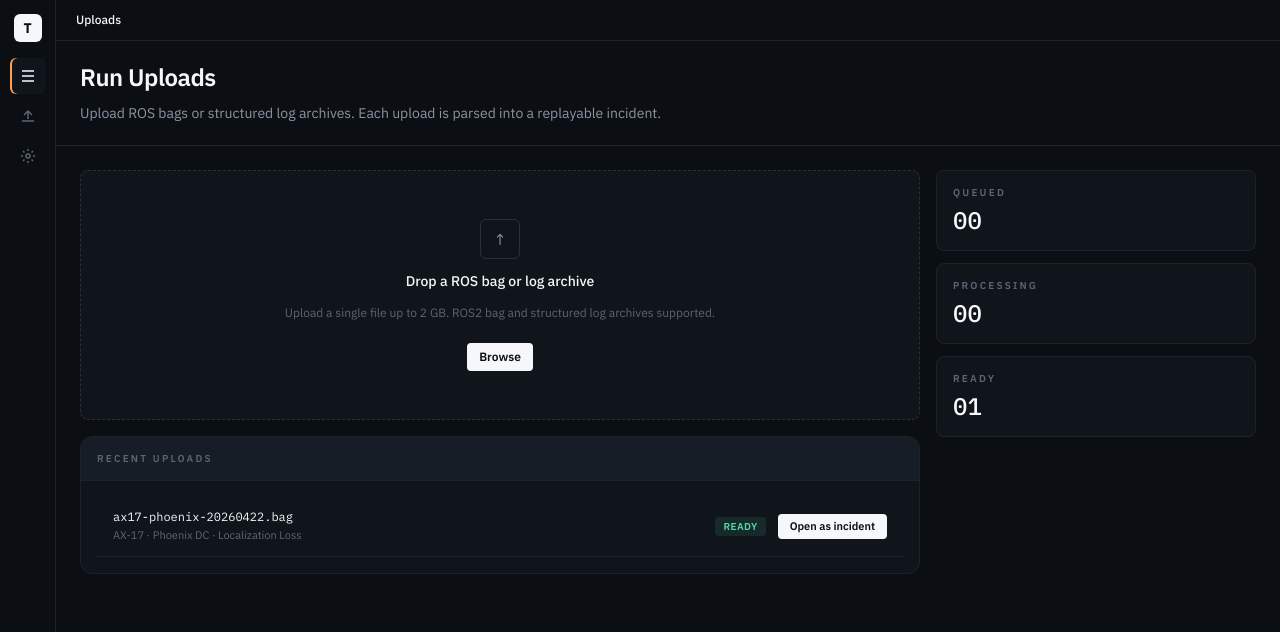
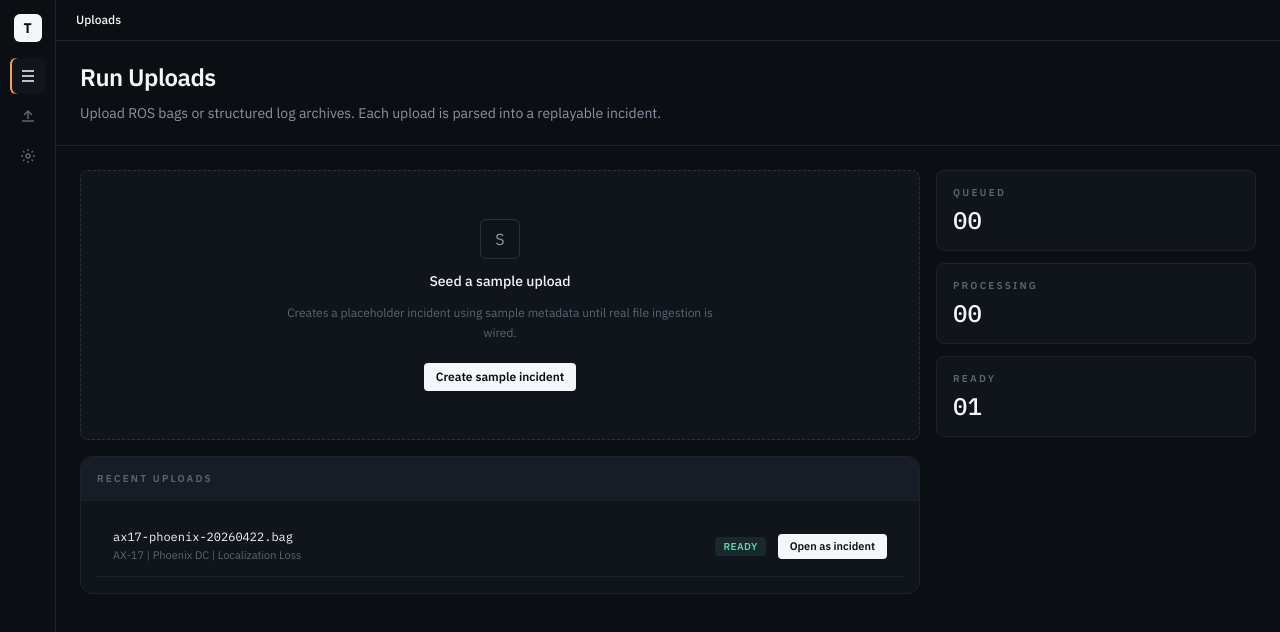
Before and after one commit to ypratap11/traceaxis, a Next.js app: page /app/uploads in a window 1280 px wide. Shown: the top 632 px of the page. Built offline with nearby package versions, Linux system fonts and the light colour scheme.

Commit message:
Fix UI copy and sample upload behavior

```diff
--- a/app/app/uploads/page.tsx
+++ b/app/app/uploads/page.tsx
@@ -19,7 +19,7 @@ export default async function UploadsPage() {
     >
       <div className="grid gap-4 lg:grid-cols-[minmax(0,1fr)_320px]">
         <div className="space-y-4">
-          <DropzoneWithServerFallback />
+          <SampleUploadSeeder />
           <Panel eyebrow="Recent uploads" bodyClassName="p-0">
             {uploads.length === 0 ? (
               <div className="px-4 py-8 text-center text-sm text-ink-3">
@@ -37,59 +37,45 @@ export default async function UploadsPage() {
           </Panel>
         </div>
         <aside className="space-y-3">
-          <MetricTile
-            label="Queued"
-            value={String(countQueued).padStart(2, "0")}
-          />
+          <MetricTile label="Queued" value={String(countQueued).padStart(2, "0")} />
           <MetricTile
             label="Processing"
             value={String(countProcessing).padStart(2, "0")}
           />
-          <MetricTile
-            label="Ready"
-            value={String(countReady).padStart(2, "0")}
-          />
+          <MetricTile label="Ready" value={String(countReady).padStart(2, "0")} />
         </aside>
       </div>
     </AppShell>
   );
 }
 
-// Until a real file picker is wired in, Browse submits a pre-filled
-// form that creates a sample upload via POST /api/uploads. The backend
-// currently requires a full incident record, which the dropzone pattern
-// alone can't provide. Replacing this is deferred to a future plan.
-function DropzoneWithServerFallback() {
+// Until real file ingestion exists, this form explicitly creates
+// a sample upload and linked incident. It should not pretend to pick a file.
+function SampleUploadSeeder() {
   return (
     <form action="/api/uploads" method="post">
       <input type="hidden" name="title" value="New upload" />
       <input type="hidden" name="robot" value="AX-31" />
       <input type="hidden" name="site" value="Dallas Pilot" />
       <input type="hidden" name="failureType" value="Planner Timeout" />
-      <input
-        type="hidden"
-        name="sourceName"
-        value="ax31-dallas-placeholder.bag"
-      />
+      <input type="hidden" name="sourceName" value="ax31-dallas-placeholder.bag" />
       <input type="hidden" name="softwareVersion" value="v0.9.15" />
       <div className="flex flex-col items-center gap-3 rounded-md border border-dashed border-line-strong bg-surface-1 px-6 py-12 text-center">
         <div
           aria-hidden="true"
           className="flex h-10 w-10 items-center justify-center rounded-sm border border-line-strong text-ink-2"
         >
-          ↑
+          S
         </div>
-        <div className="text-sm font-medium text-ink-0">
-          Drop a ROS bag or log archive
-        </div>
+        <div className="text-sm font-medium text-ink-0">Seed a sample upload</div>
         <div className="max-w-md text-xs leading-5 text-ink-3">
-          Upload a single file up to 2 GB. ROS2 bag and structured log archives supported.
+          Creates a placeholder incident using sample metadata until real file ingestion is wired.
         </div>
         <button
           type="submit"
           className="mt-2 rounded-xs bg-ink-0 px-3 py-1.5 text-xs font-semibold text-surface-0"
         >
-          Browse
+          Create sample incident
         </button>
       </div>
     </form>
--- a/app/page.tsx
+++ b/app/page.tsx
@@ -44,10 +44,10 @@ export default function HomePage() {
               View sample incident
             </Link>
             <Link
-              href="/app/incidents"
+              href="/#workflow"
               className="rounded-xs border border-line-strong px-4 py-2 text-xs font-medium text-ink-1 transition hover:border-ink-3 hover:text-ink-0"
             >
-              Book demo
+              See workflow
             </Link>
           </div>
         </section>
@@ -58,7 +58,7 @@ export default function HomePage() {
           </div>
           <ScrubberHero events={events} durationMs={durationMs} />
           <p className="max-w-2xl text-xs leading-6 text-ink-3">
-            The same timeline that drives the replay console — playing a sample
+            The same timeline that drives the replay console - playing a sample
             incident end-to-end. Click any marker to seek.
           </p>
         </section>
@@ -89,8 +89,8 @@ export default function HomePage() {
 
         <footer className="border-t border-line pt-6 text-xs text-ink-3">
           <div className="flex flex-wrap items-center justify-between gap-3">
-            <span>TraceAxis · incident replay for robotics teams</span>
-            <span className="font-mono">© 2026</span>
+            <span>TraceAxis - incident replay for robotics teams</span>
+            <span className="font-mono">(c) 2026</span>
           </div>
         </footer>
       </main>
--- a/components/primitives/scrubber.tsx
+++ b/components/primitives/scrubber.tsx
@@ -90,8 +90,7 @@ export function Scrubber({
     <div className="rounded-md border border-line bg-surface-1 px-5 py-3.5">
       <div className="mb-2 flex items-center justify-between text-[11px] text-ink-3">
         <span>
-          Mission window · {(safeDuration / 1000).toFixed(2)} s ·{" "}
-          {events.length} events
+          Mission window | {(safeDuration / 1000).toFixed(2)} s | {events.length} events
         </span>
         <span className="font-mono text-bloom">T+{fmt(currentMs)}</span>
       </div>
@@ -104,7 +103,7 @@ export function Scrubber({
             onClick={() => seekClamped(currentMs - 1000)}
             className="flex h-6 w-6 items-center justify-center rounded-xs border border-line-strong text-ink-1 transition hover:text-ink-0"
           >
-            ‹‹
+            {"<<"}
           </button>
           <button
             type="button"
@@ -112,7 +111,7 @@ export function Scrubber({
             onClick={onPlayToggle}
             className="flex h-6 w-6 items-center justify-center rounded-xs border border-ink-0 bg-ink-0 text-surface-0"
           >
-            {isPlaying ? "❚❚" : "▶"}
+            {isPlaying ? "||" : ">"}
           </button>
           <button
             type="button"
@@ -120,7 +119,7 @@ export function Scrubber({
             onClick={() => seekClamped(currentMs + 1000)}
             className="flex h-6 w-6 items-center justify-center rounded-xs border border-line-strong text-ink-1 transition hover:text-ink-0"
           >
-            ››
+            {">>"}
           </button>
         </div>
 
@@ -182,8 +181,8 @@ export function Scrubber({
       </div>
 
       <div className="mt-2 flex justify-between pl-[92px] font-mono text-[10px] text-ink-3">
-        {axisLabels.map((label) => (
-          <span key={label}>{label}</span>
+        {axisLabels.map((axisLabel) => (
+          <span key={axisLabel}>{axisLabel}</span>
         ))}
       </div>
     </div>
--- a/components/uploads/upload-row.tsx
+++ b/components/uploads/upload-row.tsx
@@ -20,7 +20,7 @@ export function UploadRow({ upload }: Props) {
           {upload.sourceName}
         </div>
         <div className="mt-0.5 text-[11px] text-ink-3">
-          {upload.robot} · {upload.site} · {upload.failureType}
+          {upload.robot} | {upload.site} | {upload.failureType}
         </div>
         {upload.status === "processing" && (
           <div
```
